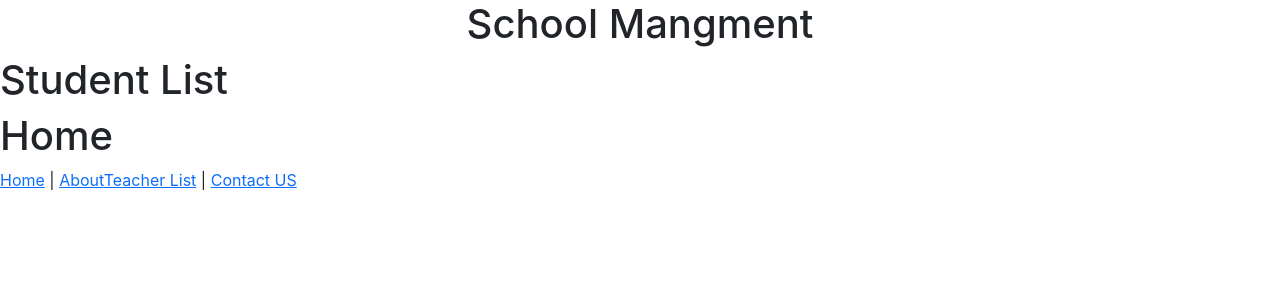
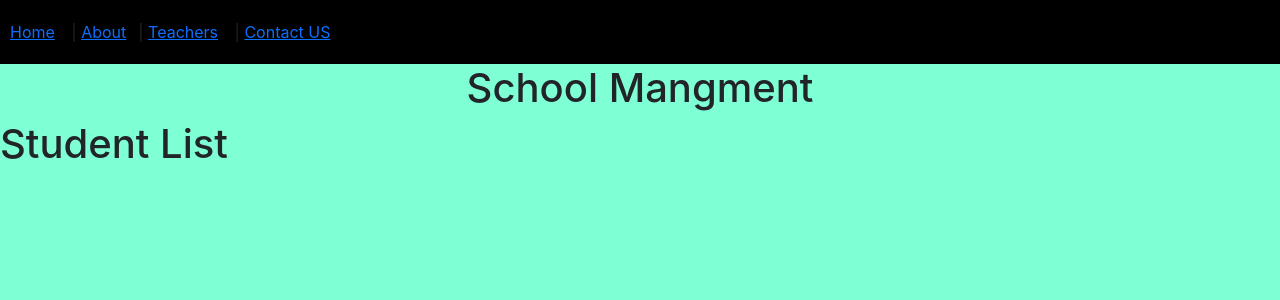
Before and after one commit to punit355743/School-Managment, a React (Create React App) app: page / in a window 1280 px wide. Shown: the top 300 px of the page. Built offline with nearby package versions, Linux system fonts and the light colour scheme.

Commit message:
navbar implemented

```diff
--- /dev/null
+++ b/public/data/studentlist.json
@@ -0,0 +1,32 @@
+{
+    "students": [
+      {
+        "id": 123,
+        "name": "Sandeep",
+        "subject": "Computer",
+        "marks": 23,
+        "age":25
+      },
+      {
+        "id": 193,
+        "name": "Raja",
+        "subject": "Mathematics",
+        "marks": 25,
+        "age":45
+      },
+      {
+        "id": 223,
+        "name": "Smith",
+        "subject": "Geography",
+        "marks": 20,
+        "age":35
+      },
+      {
+        "id": 313,
+        "name": "Sandeep",
+        "subject": "History",
+        "marks": 21,
+        "age":25
+      }
+    ]
+  }
--- a/src/App.css
+++ b/src/App.css
@@ -1,5 +1,18 @@
+body {
+    padding:0;
+    background-color: aquamarine;
+}
 span {
     margin: 10px;
     /* padding: 28px; */
     display: inline-block;
 }
+
+nav.navbar-container{
+    background: black;
+    padding: 20px 10px;
+}
+
+nav.navbar-container a{
+    padding-right: 12px;
+}
--- a/src/App.js
+++ b/src/App.js
@@ -1,6 +1,7 @@
 import React, { useState } from "react";
 import { Button } from "react-bootstrap";
 import { BrowserRouter as Router, Routes , Route, Link } from "react-router-dom";
+import './App.css';
 import AboutUs from "./component/AboutUs";
 import StudentList from "./component/StudentList";
 import TeachersList from "./component/TeachersList";
@@ -11,7 +12,14 @@ export default function App() {
   return (
     <Router>
       <div>
-        <h1 style={{ textAlign: "center" }}>School Mangment</h1>
+      <nav className="navbar-container">
+        <Link to="/">Home</Link> |{" "}
+        <Link to="about">About</Link>|{" "}
+        <Link to="/teacher">Teachers</Link> |{" "}
+        <Link to="contact">Contact US</Link>
+      </nav>
+      <h1 style={{ textAlign: "center" }}>School Mangment</h1>
+
         <Routes>
           <Route exact path="/" element={<StudentList/>} />
           <Route path="/about" element={<AboutUs/>} />
@@ -21,13 +29,7 @@ export default function App() {
         </Routes>
       </div>
     <div>
-      <h1>Home</h1>
-      <nav>
-        <Link to="/">Home</Link> |{" "}
-        <Link to="about">About</Link>
-        <Link to="/teacher">Teacher List</Link> |{" "}
-        <Link to="contact">Contact US</Link>
-      </nav>
+
     </div>
     </Router>
   );
--- a/src/component/StudentList.js
+++ b/src/component/StudentList.js
@@ -1,6 +1,12 @@
-import React,{useState} from 'react';
+import React,{useState,useEffect} from 'react';
+import axios from 'axios';
+
 
  const StudentList = () => {
+  useEffect(async ()=>{
+    const response = await axios.get('./data/studentlist.json');
+    console.log(response.data);
+  },[])
   return(
     <h1>Student List</h1>
   )
```
